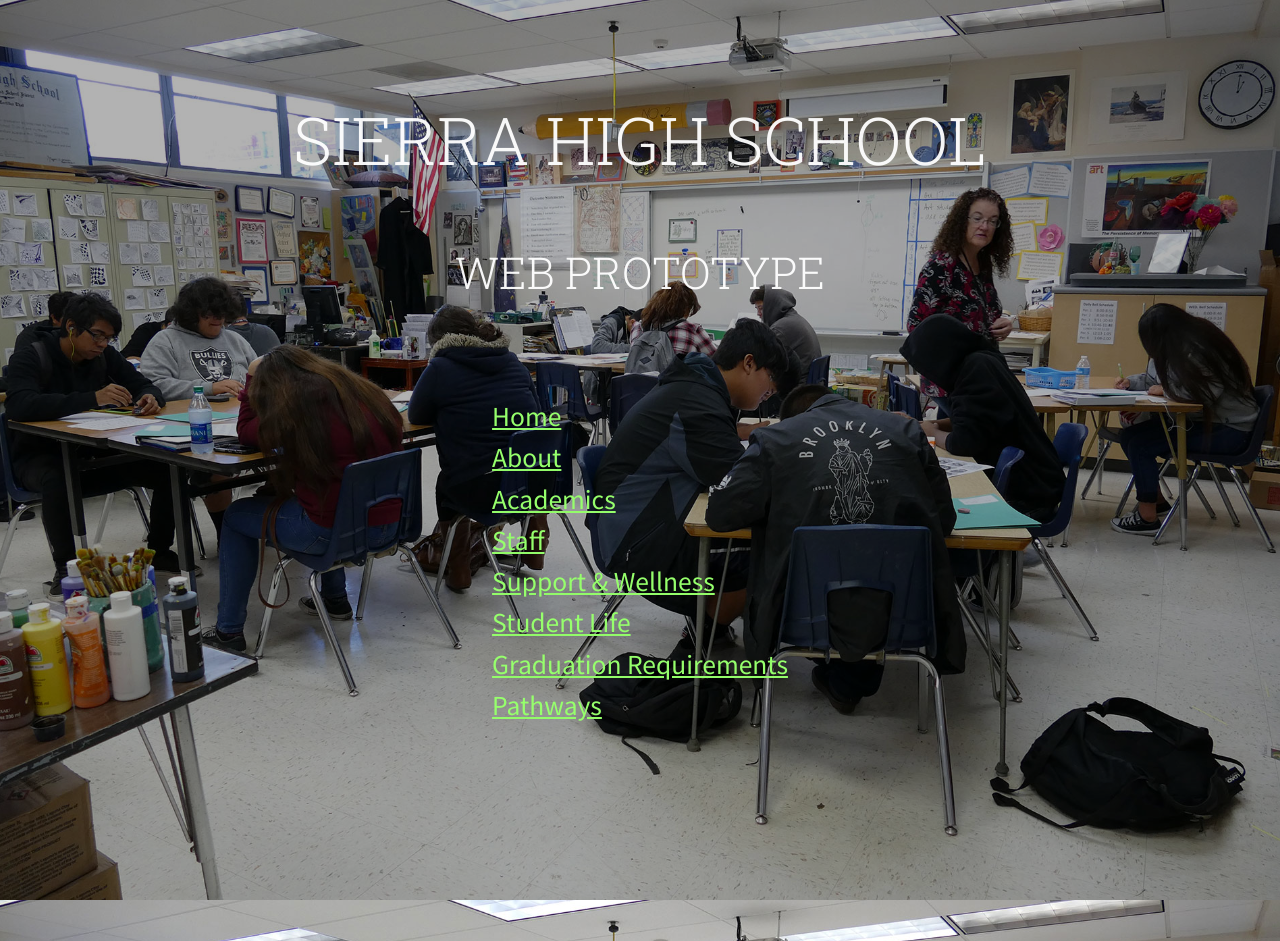
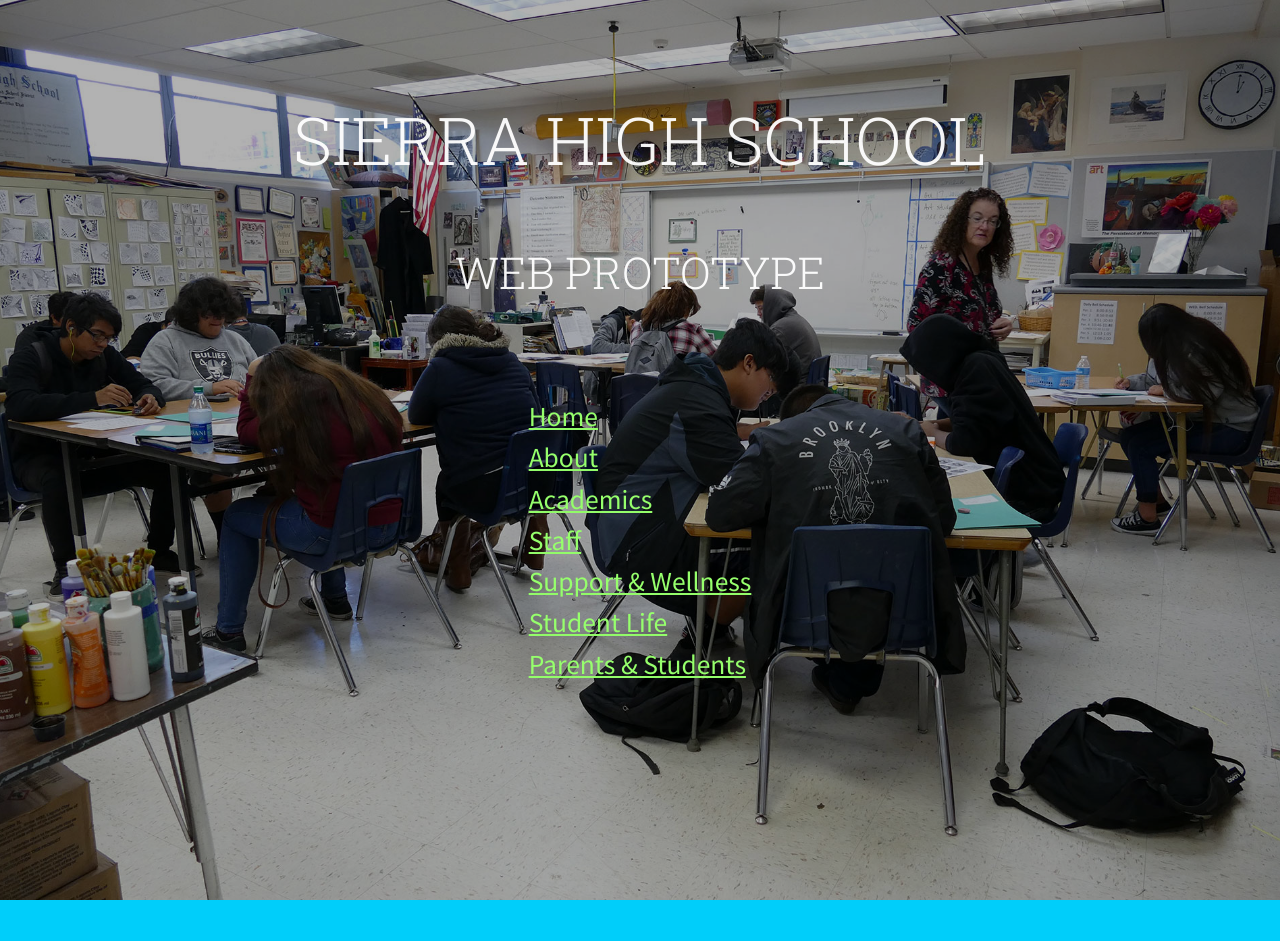
Before and after one commit to Crazeformarvel/azusa-project, a Jekyll site: the page sierra-high-school.html, which Jekyll copies as it is, in a window 1280 px wide. Built offline with Jekyll 4.4.1, drawn with Linux system fonts in a browser that asks for light colours; after the commit the page ends 900 px from its top, so only the background shows below that.

Commit message:
Update Index

```diff
--- a/sierra-high-school.html
+++ b/sierra-high-school.html
@@ -29,8 +29,7 @@
               <li><a href="http://sierrahighschool.jimthoburn.com/staff/">Staff</a></li>
               <li><a href="http://sierrahighschool.jimthoburn.com/wellness/">Support &amp; Wellness</a></li>
               <li><a href="http://sierrahighschool.jimthoburn.com/life/">Student Life</a></li>
-              <li><a href="http://sierrahighschool.jimthoburn.com/graduation/">Graduation Requirements</a></li>
-              <li><a href="http://sierrahighschool.jimthoburn.com/pathways/">Pathways</a></li>
+              <li><a href="http://sierrahighschool.jimthoburn.com/parents/">Parents &amp; Students</a></li>
             </ul>
 
           </section>
```
